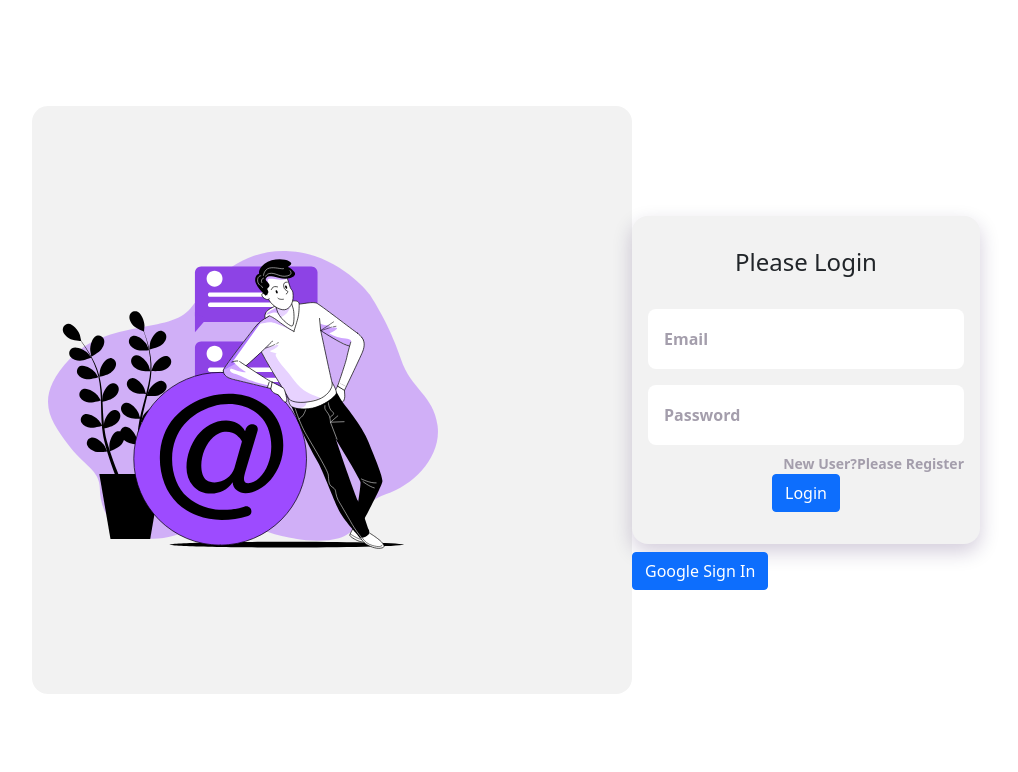
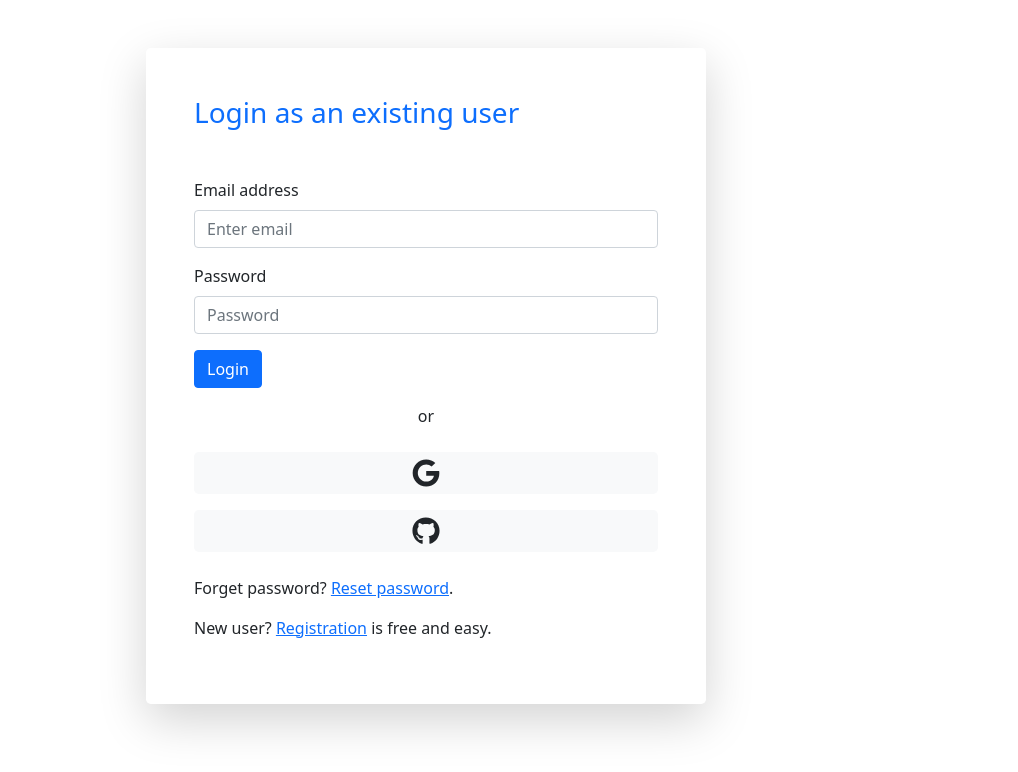
Before and after one commit to imRHB/electro-hub-client, a React (Create React App) app: page /login in a window 1280 px wide. Shown: the top 772 px of the page, without its empty margins (214-1232 px from the left). Built offline with nearby package versions, Linux system fonts and the light colour scheme; no server answers.

Commit message:
fix login issue

```diff
--- a/src/App.js
+++ b/src/App.js
@@ -7,9 +7,8 @@ import Landing from "./Pages/Landing/Landing";
 import Products from './Pages/Products/Products/Products';
 import About from './Pages/About/About';
 import Contact from './Pages/Contact/Contact';
-import Login from "./Pages/Login/Login";
-import Register from './Pages/Register/Register';
-import Dashboard from "./Pages/Dashboard/Dashboard/Dashboard";
+// import Login from "./Pages/Login/Login";
+// import Register from './Pages/Register/Register';
 import ManageOrder from "./Pages/Dashboard/ManageOrder/ManageOrder";
 import MakeAdmin from "./Pages/Dashboard/MakeAdmin/MakeAdmin";
 import MyOrder from "./Pages/Dashboard/MyOrder/MyOrder";
@@ -19,10 +18,13 @@ import NotFound from './Pages/NotFound/NotFound';
 import ProductDetails from "./Pages/Details/ProductDetails/ProductDetails";
 import OrderCheckout from "./Pages/Details/OrderCheckout/OrderCheckout";
 import ManageProduct from "./Pages/Dashboard/ManageProduct/ManageProduct";
+import Dashboard from "./Pages/Dashboard/Dashboard/Dashboard";
+import Login from "./Pages/User/Login/Login";
+import Register from './Pages/User/Register/Register';
 
 function App() {
   return (
-    <div className="">
+    <div>
       <AuthProvider>
         <Router>
           <ToastContainer />
@@ -39,7 +41,7 @@ function App() {
             <Route path="/register" element={<Register />} />
             <Route path="/place-order/:productId" element={<OrderCheckout />} />
 
-            {/* Details */}
+            {/* Dashboard */}
 
             <Route path="/dashboard" element={<Dashboard />}>
               <Route path="product-details" element={<ProductDetails />} />
--- a/src/Pages/Dashboard/ManageOrder/ManageOrder.js
+++ b/src/Pages/Dashboard/ManageOrder/ManageOrder.js
@@ -9,6 +9,20 @@ const ManageOrder = () => {
             .then(res => res.json())
             .then(data => setOrders(data));
     }, [orders]);
+
+    const handleUpdateStatus = productId => {
+        fetch(`https://desolate-beyond-60013.herokuapp.com/orders/${productId}`, {
+            method: 'PUT',
+            headers: {
+                'content-type': 'application.json'
+            },
+            body: JSON.stringify({ status: 'Shipped' })
+        })
+            .then(res => res.json())
+            .then(result => {
+
+            })
+    };
 
     const handleDeleteOrder = orderId => {
         const deleteConfirmation = window.confirm('Do you want delete the order?');
@@ -29,7 +43,7 @@ const ManageOrder = () => {
         <div>
             <Container>
                 <div className="mb-4">
-                    <h3 className="fw-bold">Manage Orders</h3>
+                    <h3 className="fw-bold">Manage Order</h3>
                 </div>
 
                 <Table responsive hover size="sm">
@@ -56,7 +70,7 @@ const ManageOrder = () => {
                                 <td>{order.displayName}</td>
                                 <td>{order.email}</td>
                                 <td>{order.status}</td>
-                                <td><Button variant="success" size="sm">APPROVE</Button> <Button onClick={() => handleDeleteOrder(order._id)} variant="danger" size="sm">DELETE</Button></td>
+                                <td><Button variant="success" size="sm" onClick={() => handleUpdateStatus(order._id)}>APPROVE</Button> <Button onClick={() => handleDeleteOrder(order._id)} variant="danger" size="sm">DELETE</Button></td>
                             </tr>)
                         }
                     </tbody>
--- /dev/null
+++ b/src/Pages/User/Login/Login.js
@@ -0,0 +1,70 @@
+import { faGithub, faGoogle } from "@fortawesome/free-brands-svg-icons";
+import { FontAwesomeIcon } from "@fortawesome/react-fontawesome";
+import React from 'react';
+import { Button, Form } from "react-bootstrap";
+import { Link } from "react-router-dom";
+import useAuth from "../../../Hook/useAuth";
+import styles from './Login.module.css';
+
+const Login = () => {
+    const googleIcon = <FontAwesomeIcon icon={faGoogle} />;
+    const githubIcon = <FontAwesomeIcon icon={faGithub} />;
+
+    const { user, signInWithGoogle, signInUsingGithub, logOut } = useAuth();
+
+    return (
+        <div className="my-5">
+            <div className={`${'p-5 shadow-lg rounded-3 mx-auto'} ${styles.customWidth}`}>
+                {
+                    !user?.email && <Form>
+                        <h3 className="text-primary mb-5">Login as an existing user</h3>
+
+                        <Form.Group className="mb-3" controlId="formBasicEmail">
+                            <Form.Label>Email address</Form.Label>
+                            <Form.Control type="email" placeholder="Enter email" required />
+                        </Form.Group>
+
+                        <Form.Group className="mb-3" controlId="formBasicPassword">
+                            <Form.Label>Password</Form.Label>
+                            <Form.Control type="password" placeholder="Password" required />
+                        </Form.Group>
+
+                        <Button variant="primary" type="submit">
+                            Login
+                        </Button>
+                    </Form>
+                }
+
+                {
+                    !user?.email && <div>
+                        <div>
+                            <p className="text-center my-3">or</p>
+                        </div>
+
+                        <div className="text-center fs-3 my-4">
+                            <p onClick={signInWithGoogle} className="bg-light rounded-3 fa-icon">{googleIcon}</p>
+                            <p onClick={signInUsingGithub} className="bg-light rounded-3 fa-icon">{githubIcon}</p>
+                        </div>
+                    </div>
+                }
+
+                {
+                    user?.email && <div className="text-center fs-3 my-5">
+                        <img src={user.photoURL} style={{ width: '64px' }} alt="" />
+                        <p className="fs-3 my-4 fw-bold text-success">{user.displayName} <span className="fs-5 fw-light text-dark"><small>(curresnt user)</small></span></p>
+                        <button onClick={logOut} className="btn btn-outline-success">Logout</button>
+                    </div>
+                }
+
+                {
+                    !user?.email && <div className="fs-6">
+                        <p className="">Forget password? <Link className={`{${styles.defLink}}`} to="/reset-password">Reset password</Link>.</p>
+                        <p className="">New user? <Link className={`${styles.defLink}`} to="/register">Registration</Link> is free and easy.</p>
+                    </div>
+                }
+            </div>
+        </div>
+    );
+};
+
+export default Login;
--- /dev/null
+++ b/src/Pages/User/Login/Login.module.css
@@ -0,0 +1,7 @@
+.customWidth {
+    max-width: 560px;
+}
+.defLink:hover {
+    background-color: #eee;
+    text-decoration: none;
+}
--- /dev/null
+++ b/src/Pages/User/Register/Register.js
@@ -0,0 +1,77 @@
+import { createUserWithEmailAndPassword, getAuth } from "firebase/auth";
+import React, { useState } from 'react';
+import { Button, Form } from "react-bootstrap";
+import { Link } from "react-router-dom";
+import initializeFirebase from "../../../Firebase/firebase.config";
+import useAuth from "../../../Hook/useAuth";
+import styles from './Register.module.css';
+
+initializeFirebase();
+
+const auth = getAuth();
+
+const Register = () => {
+    const [userEmail, setUserEmail] = useState('');
+    const [userPassword, setUserPassword] = useState('');
+
+    const { user, signout } = useAuth();
+
+    const handleUserEmail = event => {
+        setUserEmail(event.target.value);
+    }
+
+    const handleUserPassword = event => {
+        setUserPassword(event.target.value);
+    }
+
+    const handleSignUp = event => {
+        event.preventDefault();
+        console.log(userEmail, userPassword);
+
+        createUserWithEmailAndPassword(auth, userEmail, userPassword)
+            .then(res => {
+                console.log('logged in', res.user);
+            });
+    };
+
+    return (
+        <div className="my-5">
+            <div className={`${'p-5 shadow-lg rounded-3 mx-auto'} ${styles.customWidth}`}>
+                {
+                    !user?.email && <Form onSubmit={handleSignUp}>
+                        <h3 className="text-primary mb-5">Register as a new user</h3>
+
+                        <Form.Group className="mb-3" controlId="formBasicEmail">
+                            <Form.Label>Email address</Form.Label>
+                            <Form.Control onBlur={handleUserEmail} type="email" placeholder="Enter email" required />
+                        </Form.Group>
+                        <Form.Group className="mb-3" controlId="formBasicPassword">
+                            <Form.Label>Password</Form.Label>
+                            <Form.Control onBlur={handleUserPassword} type="password" placeholder="Password" required />
+                        </Form.Group>
+
+                        <Button variant="primary" type="submit">
+                            Register
+                        </Button>
+                    </Form>
+                }
+
+                {
+                    !user?.email && <div className="fs-6 mt-3">
+                        <p className="">Already have an account? <Link className={`${styles.defLink}`} to="/login">Login</Link> is very simple.</p>
+                    </div>
+                }
+
+                {
+                    user?.email && user?.email && <div className="text-center fs-3 my-5">
+                        <img src={user.photoURL} style={{ width: '64px' }} alt="" />
+                        <p className="fs-3 my-4 fw-bold text-success">{user.displayName} <span className="fs-5 fw-light text-dark"><small>(curresnt user)</small></span></p>
+                        <button onClick={signout} className="btn btn-outline-success">Logout</button>
+                    </div>
+                }
+            </div>
+        </div>
+    );
+};
+
+export default Register;
--- /dev/null
+++ b/src/Pages/User/Register/Register.module.css
@@ -0,0 +1,7 @@
+.customWidth {
+    max-width: 560px;
+}
+.defLink:hover {
+    background-color: #eee;
+    text-decoration: none;
+}
```
Also changed, not shown: src/Pages/Dashboard/DashboardIntro/DashboardIntro.js (added, +16 -0 lines).
